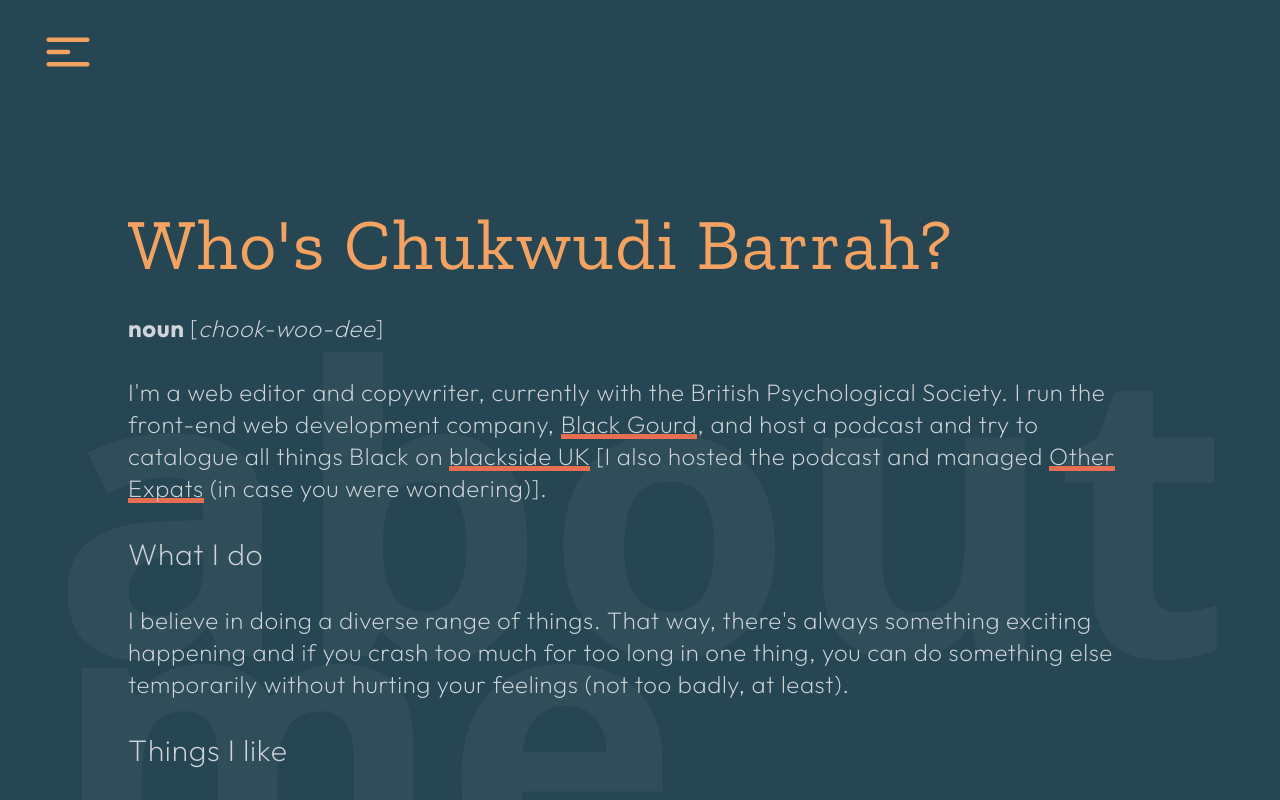
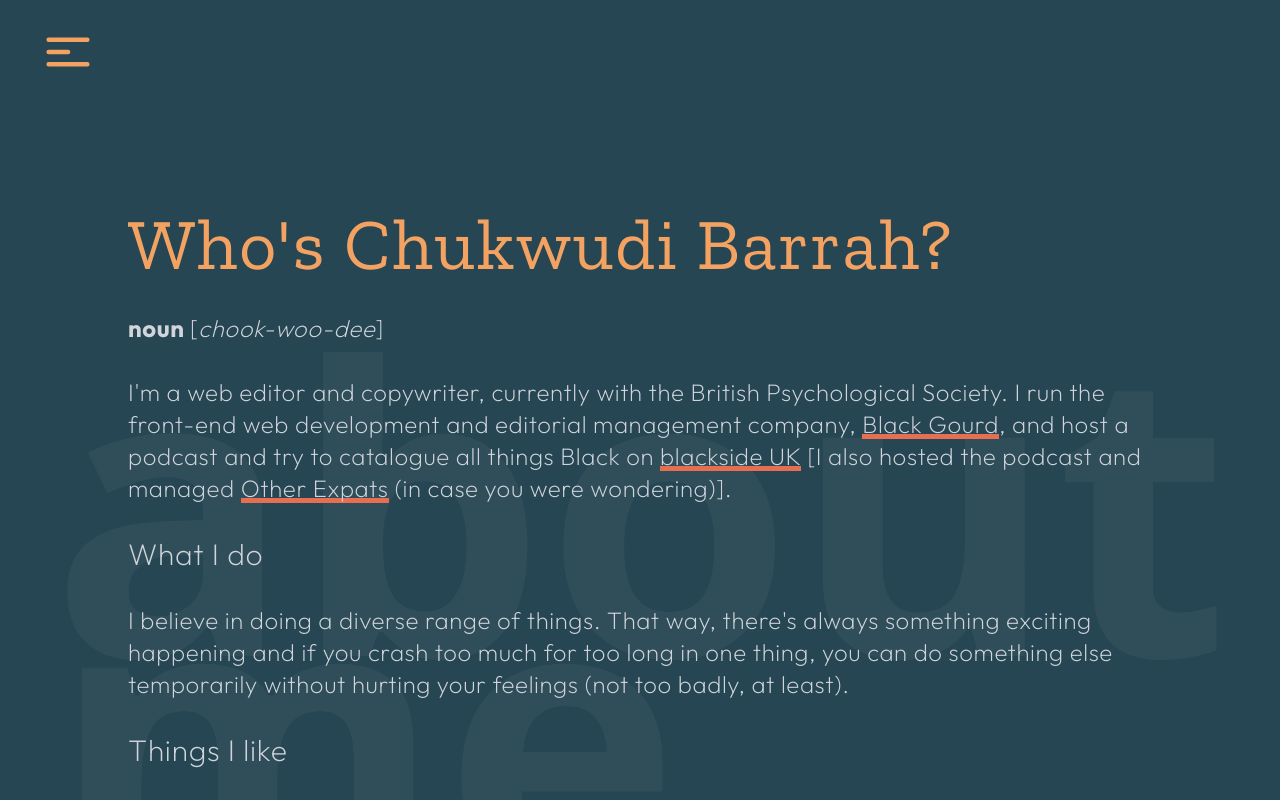
Before and after one commit to chukwudibarrah/portfolio, a React (Vite) app: page /about in a window 1280 px wide. Shown: the top 800 px of the page. Built offline with nearby package versions, Linux system fonts and the light colour scheme; no server answers.

Commit message:
updated urls

```diff
--- a/src/pages/About.jsx
+++ b/src/pages/About.jsx
@@ -42,11 +42,13 @@ export default function About() {
           className="leading-loose text-gray-300 md:text-2xl text-xl md:px-32 px-11 font-extralight tracking-wide"
         >
           I&apos;m a web editor and copywriter, currently with the British
-          Psychological Society. I run the front-end web development company,{" "}
+          Psychological Society. I run the front-end web development and editorial management company,{" "}
           <span className="group text-gray-300 transition-all duration-300 ease-in-out">
             <span className="">
               <NavLink
                 to="https://www.blackgourd.com"
+                target="_blank"
+                rel="noopener"
                 className="bg-left-bottom bg-gradient-to-r from-sienna to-sienna bg-[length:100%_5px] bg-no-repeat group-hover:bg-[length:0%_5px] transition-all duration-700 ease-out hover:text-sienna"
               >
                 Black Gourd
@@ -58,6 +60,8 @@ export default function About() {
             <span className="">
               <NavLink
                 to="https://blackside.uk"
+                target="_blank"
+                rel="noopener"
                 className="bg-left-bottom bg-gradient-to-r from-sienna to-sienna bg-[length:100%_5px] bg-no-repeat group-hover:bg-[length:0%_5px] transition-all duration-700 ease-out hover:text-sienna"
               >
                 blackside UK
@@ -69,6 +73,8 @@ export default function About() {
             <span className="">
               <NavLink
                 to="https://www.otherexpats.com"
+                target="_blank"
+                rel="noopener"
                 className="bg-left-bottom bg-gradient-to-r from-sienna to-sienna bg-[length:100%_5px] bg-no-repeat group-hover:bg-[length:0%_5px] transition-all duration-700 ease-out hover:text-sienna"
               >
                 Other Expats
```
Also changed, not shown: 3 other files (tests, documents, lock files or other folders).
